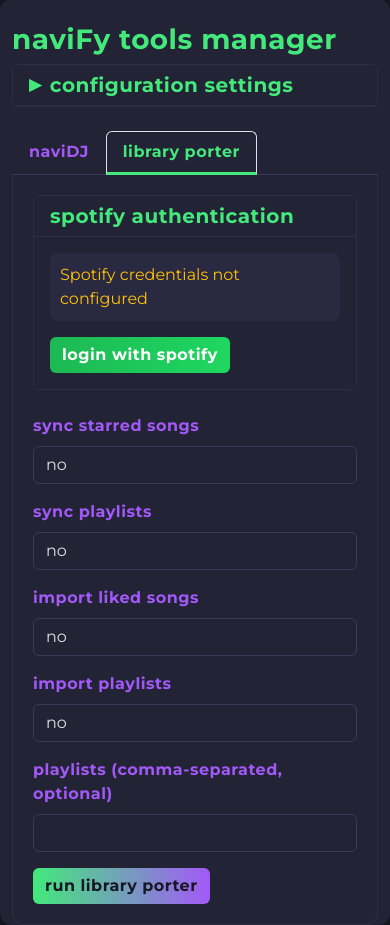
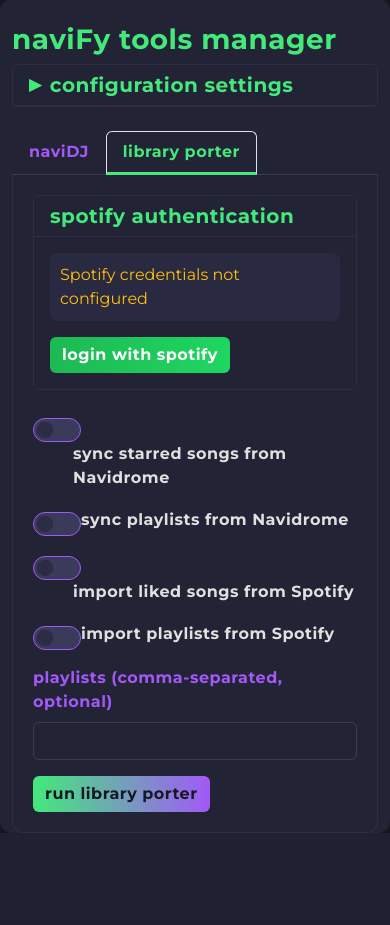
Before and after one commit to rohituteja/naviFyTools, a Flask app: page / in a window 390 px wide, after a click on "library porter". Shown: the part 25-950 px from the top of the page. After the commit the page ends 858 px from the top, so only its background shows below. Run offline with Flask 3, Linux system fonts and the light colour scheme; data that the repository does not hold is empty; some libraries are stand-ins or nearby versions.

Commit message:
UI QoL updates

```diff
--- a/app.py
+++ b/app.py
@@ -61,7 +61,7 @@
     client_id = secrets.get("spotify", "client_id", fallback=None)
     client_secret = secrets.get("spotify", "client_secret", fallback=None)
     redirect_uri = secrets.get("spotify", "redirect_uri", fallback="http://localhost:5000/callback")
-    scope = secrets.get("spotify", "scope", fallback="user-read-private user-read-playback-state user-library-read user-library-modify playlist-modify-public playlist-modify-private")
+    scope = secrets.get("spotify", "scope", fallback="user-read-private user-read-playback-state user-library-read user-library-modify playlist-modify-public playlist-modify-private playlist-read-private")
     cache_path = secrets.get("spotify", "cache_path", fallback=".cache-spotify")
 
     if not client_id or not client_secret:
@@ -319,6 +319,48 @@
     """Check Spotify authentication status."""
     return jsonify(check_spotify_auth())
 
+@app.route('/spotify/playlists')
+def spotify_playlists():
+    """Return user's owned Spotify playlists (name/id/track count)."""
+    sp_oauth = get_spotify_oauth()
+    if not sp_oauth:
+        return jsonify({"error": "Spotify credentials not configured"}), 400
+    try:
+        token_info = sp_oauth.get_cached_token()
+        if token_info and sp_oauth.is_token_expired(token_info):
+            token_info = sp_oauth.refresh_access_token(token_info["refresh_token"])
+        if not token_info:
+            return jsonify({"error": "Not authenticated"}), 401
+
+        sp = spotipy.Spotify(auth=token_info["access_token"])
+        me = sp.current_user()
+        if not me:
+            return jsonify({"error": "Failed to fetch user"}), 500
+
+        user_id = me.get("id")
+        playlists = []
+        limit = 50
+        offset = 0
+        while True:
+            resp = sp.current_user_playlists(limit=limit, offset=offset)
+            items = resp.get('items', [])
+            # filter to only owned by the current user
+            for pl in items:
+                owner = (pl.get('owner') or {}).get('id')
+                if owner == user_id:
+                    playlists.append({
+                        "id": pl.get('id'),
+                        "name": pl.get('name'),
+                        "tracks_total": (pl.get('tracks') or {}).get('total', 0)
+                    })
+            if len(items) < limit:
+                break
+            offset += limit
+
+        return jsonify(playlists)
+    except Exception as e:
+        return jsonify({"error": str(e)}), 500
+
 @app.route('/get_config')
 def get_config():
     """Get current configuration for the frontend."""
--- a/static/app.js
+++ b/static/app.js
@@ -135,6 +135,32 @@
         for (let [key, value] of formData.entries()) {
             data[key] = value;
         }
+        // Convert toggle switches to 'y'/'n'
+        if (formId === 'libraryForm') {
+            const toggleMap = [
+                ['sync_starred', 'toggleSyncStarred'],
+                ['sync_playlists', 'toggleSyncPlaylists'],
+                ['import_liked', 'toggleImportLiked'],
+                ['import_playlists', 'toggleImportPlaylists']
+            ];
+            toggleMap.forEach(([key, id]) => {
+                const el = document.getElementById(id);
+                if (el) {
+                    data[key] = el.checked ? 'y' : 'n';
+                }
+            });
+        }
+        // Append selected playlists from chooser as comma-separated names
+        if (formId === 'libraryForm') {
+            const list = document.getElementById('playlistList');
+            if (list) {
+                const checked = Array.from(list.querySelectorAll('input[type="checkbox"][data-pl-name]:checked'))
+                    .map(cb => cb.getAttribute('data-pl-name'));
+                if (checked.length > 0) {
+                    data['playlists'] = checked.join(',');
+                }
+            }
+        }
 
         try {
             const response = await fetch(endpoint, {
@@ -249,6 +275,70 @@
 
 // Spotify Authentication Management
 let spotifyAuthStatus = null;
+let playlistsLoaded = false;
+
+async function maybeLoadOwnedPlaylists() {
+    const chooser = document.getElementById('playlistChooser');
+    const list = document.getElementById('playlistList');
+    const search = document.getElementById('playlistSearch');
+    const selectAll = document.getElementById('selectAllPlaylists');
+    const manual = document.getElementById('playlistManualInput');
+    if (!chooser || !list) return;
+    if (!spotifyAuthStatus || !spotifyAuthStatus.authenticated) {
+        chooser.style.display = 'none';
+        if (manual) manual.style.display = '';
+        return;
+    }
+    if (playlistsLoaded && list.children.length > 0) {
+        chooser.style.display = 'block';
+        if (manual) manual.style.display = 'none';
+        return;
+    }
+    try {
+        const resp = await fetch('/spotify/playlists');
+        const data = await resp.json();
+        if (Array.isArray(data)) {
+            list.innerHTML = '';
+            data.forEach(pl => {
+                const id = `pl_${pl.id}`;
+                const row = document.createElement('div');
+                row.className = 'form-check';
+                row.dataset.filterText = (pl.name || '').toLowerCase();
+                row.innerHTML = `
+                    <input class="form-check-input" type="checkbox" id="${id}" data-pl-name="${pl.name || ''}">
+                    <label class="form-check-label" for="${id}">
+                        ${pl.name || ''} <span class="text-muted">(${pl.tracks_total || 0})</span>
+                    </label>`;
+                list.appendChild(row);
+            });
+            chooser.style.display = 'block';
+            if (manual) manual.style.display = 'none';
+            playlistsLoaded = true;
+
+            // Search filter
+            if (search) {
+                search.addEventListener('input', () => {
+                    const q = search.value.toLowerCase().trim();
+                    Array.from(list.children).forEach(row => {
+                        const t = row.dataset.filterText || '';
+                        row.style.display = t.includes(q) ? '' : 'none';
+                    });
+                });
+            }
+            // Select all
+            if (selectAll) {
+                selectAll.addEventListener('change', () => {
+                    const visibleBoxes = Array.from(list.querySelectorAll('input[type="checkbox"]'))
+                        .filter(cb => cb.closest('.form-check').style.display !== 'none');
+                    visibleBoxes.forEach(cb => cb.checked = selectAll.checked);
+                });
+            }
+        }
+    } catch (e) {
+        // Silently ignore; chooser stays hidden
+        if (manual) manual.style.display = '';
+    }
+}
 
 // Function to check Spotify authentication status
 async function checkSpotifyAuth() {
@@ -349,7 +439,10 @@
 // Check Spotify auth status when library tab is shown
 document.querySelector('a[href="#libraryTab"]')?.addEventListener('click', function() {
     // Small delay to ensure tab is visible
-    setTimeout(checkSpotifyAuth, 100);
+    setTimeout(async () => {
+        await checkSpotifyAuth();
+        await maybeLoadOwnedPlaylists();
+    }, 100);
 });
 
 // Check auth status on page load if we're on the library tab
@@ -413,7 +506,10 @@
     // Check auth status if we're on the library tab
     const libraryTab = document.getElementById('libraryTab');
     if (libraryTab && libraryTab.classList.contains('show')) {
-        checkSpotifyAuth();
+        (async () => {
+            await checkSpotifyAuth();
+            await maybeLoadOwnedPlaylists();
+        })();
     }
 });
 
--- a/static/style.css
+++ b/static/style.css
@@ -210,3 +210,78 @@
 #spotifyUserInfo {
     margin-right: 10px;
 }
+
+/* Themed toggles and checkboxes */
+.form-check-label {
+    color: #e0e0e0;
+}
+
+.form-check-input {
+    background-color: #232336; /* off state background */
+    border-color: #6f6f9a;     /* off state border for better contrast */
+}
+
+.form-check-input:focus {
+    border-color: #a259f7;
+    box-shadow: 0 0 0 0.2rem #a259f766;
+}
+
+.form-check-input:checked {
+    background-color: #43e97b;
+    border-color: #43e97b;
+}
+
+/* Make unchecked state more visible */
+.form-check-input:not(:checked) {
+    background-color: #2b2b44;
+    border-color: #a259f7;
+}
+
+/* Make switches a bit larger and clearly themed */
+.form-switch .form-check-input {
+    width: 3rem;
+    height: 1.5rem;
+}
+
+.form-switch .form-check-input:checked {
+    background-color: #43e97b;
+    border-color: #43e97b;
+}
+
+.form-switch .form-check-input:not(:checked) {
+    background-color: #3a3a5a; /* clearer off track */
+    border-color: #a259f7;
+}
+
+.form-check-input:not(:checked):hover {
+    border-color: #a259f7;
+}
+
+/* Playlist chooser styling */
+#playlistChooser .card-header h6 {
+    color: #a259f7;
+}
+
+#playlistList {
+    background: #181824;
+    border: 1px solid #3a3a5a;
+}
+
+#playlistList .form-check {
+    padding: 6px 8px 6px 24px; /* extra left padding */
+    border-radius: 6px;
+}
+
+#playlistList .form-check:hover {
+    background: rgba(162, 89, 247, 0.12);
+}
+
+/* Improve visibility of unchecked playlist checkboxes */
+#playlistList .form-check-input:not(:checked) {
+    background-color: #2b2b44;
+    border-color: #a259f7;
+}
+
+#playlistList .form-check-label {
+    color: #e0e0e0;
+}
--- a/templates/index.html
+++ b/templates/index.html
@@ -194,35 +194,53 @@
                 <form id="libraryForm">
                     <div class="row mb-3">
                         <div class="col-md-3 mb-2 mb-md-0">
-                            <label class="form-label">sync starred songs</label>
-                            <select class="form-control" name="sync_starred">
-                                <option value="n">no</option>
-                                <option value="y">yes</option>
-                            </select>
+                            <div class="form-check form-switch">
+                                <input class="form-check-input" type="checkbox" id="toggleSyncStarred" name="sync_starred">
+                                <label class="form-check-label" for="toggleSyncStarred">sync starred songs from Navidrome</label>
+                            </div>
                         </div>
                         <div class="col-md-3 mb-2 mb-md-0">
-                            <label class="form-label">sync playlists</label>
-                            <select class="form-control" name="sync_playlists">
-                                <option value="n">no</option>
-                                <option value="y">yes</option>
-                            </select>
+                            <div class="form-check form-switch">
+                                <input class="form-check-input" type="checkbox" id="toggleSyncPlaylists" name="sync_playlists">
+                                <label class="form-check-label" for="toggleSyncPlaylists">sync playlists from Navidrome</label>
+                            </div>
                         </div>
                         <div class="col-md-3 mb-2 mb-md-0">
-                            <label class="form-label">import liked songs</label>
-                            <select class="form-control" name="import_liked">
-                                <option value="n">no</option>
-                                <option value="y">yes</option>
-                            </select>
+                            <div class="form-check form-switch">
+                                <input class="form-check-input" type="checkbox" id="toggleImportLiked" name="import_liked">
+                                <label class="form-check-label" for="toggleImportLiked">import liked songs from Spotify</label>
+                            </div>
                         </div>
                         <div class="col-md-3">
-                            <label class="form-label">import playlists</label>
-                            <select class="form-control" name="import_playlists">
-                                <option value="n">no</option>
-                                <option value="y">yes</option>
-                            </select>
+                            <div class="form-check form-switch">
+                                <input class="form-check-input" type="checkbox" id="toggleImportPlaylists" name="import_playlists">
+                                <label class="form-check-label" for="toggleImportPlaylists">import playlists from Spotify</label>
+                            </div>
                         </div>
                     </div>
-                    <div class="mb-3">
+                    <!-- Playlists chooser -->
+                    <div class="card mb-3" id="playlistChooser" style="display:none;">
+                        <div class="card-header">
+                            <h6 class="mb-0"><b>choose spotify playlists to import (owned only)</b></h6>
+                        </div>
+                        <div class="card-body">
+                            <div class="row g-2 align-items-center mb-2">
+                                <div class="col-md-6">
+                                    <input type="text" class="form-control" id="playlistSearch" placeholder="search your playlists...">
+                                </div>
+                                <div class="col-md-3 d-flex align-items-center">
+                                    <input type="checkbox" id="selectAllPlaylists" class="form-check-input me-2">
+                                    <label for="selectAllPlaylists" class="form-check-label">select all</label>
+                                </div>
+                                <div class="col-md-3 text-muted small">
+                                    selections are used only if "import playlists from Spotify" = yes
+                                </div>
+                            </div>
+                            <div id="playlistList" class="border rounded p-2" style="max-height: 240px; overflow: auto;"></div>
+                        </div>
+                    </div>
+                    <!-- Fallback manual input -->
+                    <div class="mb-3" id="playlistManualInput">
                         <label class="form-label">playlists (comma-separated, optional)</label>
                         <input type="text" class="form-control" name="playlists">
                     </div>
```
